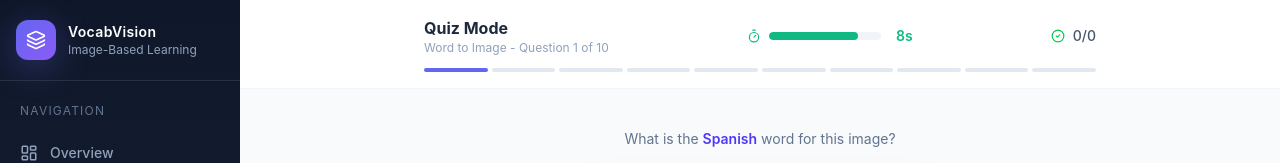
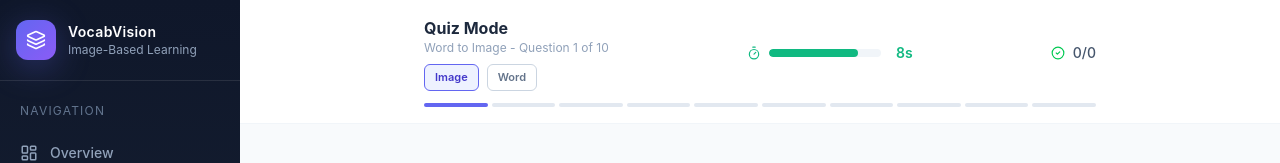
Before and after one commit to Kevin7582/SOEN-357-project, a React (Vite) app: page /quiz in a window 1280 px wide. Both pictures are taken after a click on the button "Start Quiz". Shown: the top 163 px of the page. Built offline with nearby package versions, Linux system fonts and the light colour scheme.

Commit message:
Added word mode button to quiz
Added word mode button to quiz

```diff
--- a/src/app/components/pages/Quiz.tsx
+++ b/src/app/components/pages/Quiz.tsx
@@ -49,7 +49,7 @@ export default function Quiz() {
   const location = useLocation();
   const modeParam = new URLSearchParams(location.search).get("mode");
   const mode: QuizMode = modeParam === "word" ? "word" : "image";
-  const [questions] = useState<Question[]>(() => generateQuestions());
+  const [questions, setQuestions] = useState<Question[]>(() => generateQuestions());
   const [hasStarted, setHasStarted] = useState(false);
   const [currentIndex, setCurrentIndex] = useState(0);
   const [selected, setSelected] = useState<number | null>(null);
@@ -72,6 +72,24 @@ export default function Quiz() {
     setAnswers(updated);
     setSelected(-1);
   }, [selected, questionStartTime, answers, currentIndex]);
+
+  useEffect(() => {
+    setQuestions(generateQuestions());
+    setHasStarted(false);
+    setCurrentIndex(0);
+    setSelected(null);
+    setScore(0);
+    setResponseTimes([]);
+    setQuestionStartTime(0);
+    setTimeLeft(TIMER_PER_QUESTION);
+    setIsComplete(false);
+    setAnswers(vocab.map(() => null));
+  }, [mode]);
+
+  const handleModeChange = (nextMode: QuizMode) => {
+    if (nextMode === mode) return;
+    navigate(`/quiz?mode=${nextMode}`);
+  };
 
   useEffect(() => {
     if (!hasStarted || selected !== null || isComplete) return;
@@ -270,6 +288,30 @@ export default function Quiz() {
             Quiz Mode
           </h1>
           <div className="text-xs font-medium text-indigo-600 mb-2">{modeLabel} Mode</div>
+          <div className="flex gap-2 mb-5">
+            <button
+              onClick={() => handleModeChange("image")}
+              className="px-3 py-1.5 rounded-lg text-xs font-semibold border transition-all"
+              style={{
+                borderColor: mode === "image" ? "#6366f1" : "#cbd5e1",
+                background: mode === "image" ? "#eef2ff" : "white",
+                color: mode === "image" ? "#4338ca" : "#64748b",
+              }}
+            >
+              Image Mode
+            </button>
+            <button
+              onClick={() => handleModeChange("word")}
+              className="px-3 py-1.5 rounded-lg text-xs font-semibold border transition-all"
+              style={{
+                borderColor: mode === "word" ? "#6366f1" : "#cbd5e1",
+                background: mode === "word" ? "#eef2ff" : "white",
+                color: mode === "word" ? "#4338ca" : "#64748b",
+              }}
+            >
+              Word Mode
+            </button>
+          </div>
           <p className="text-slate-500 text-sm mb-8" style={{ lineHeight: 1.6 }}>
             You will answer {questions.length} questions with {TIMER_PER_QUESTION} seconds per
             question. Start when you are ready.
@@ -308,6 +350,30 @@ export default function Quiz() {
             <p className="text-slate-400 text-xs">
               {modeLabel} - Question {currentIndex + 1} of {questions.length}
             </p>
+            <div className="flex gap-2 mt-2">
+              <button
+                onClick={() => handleModeChange("image")}
+                className="px-2.5 py-1 rounded-md text-[11px] font-semibold border transition-all"
+                style={{
+                  borderColor: mode === "image" ? "#6366f1" : "#cbd5e1",
+                  background: mode === "image" ? "#eef2ff" : "white",
+                  color: mode === "image" ? "#4338ca" : "#64748b",
+                }}
+              >
+                Image
+              </button>
+              <button
+                onClick={() => handleModeChange("word")}
+                className="px-2.5 py-1 rounded-md text-[11px] font-semibold border transition-all"
+                style={{
+                  borderColor: mode === "word" ? "#6366f1" : "#cbd5e1",
+                  background: mode === "word" ? "#eef2ff" : "white",
+                  color: mode === "word" ? "#4338ca" : "#64748b",
+                }}
+              >
+                Word
+              </button>
+            </div>
           </div>
 
           {/* Timer */}
```
